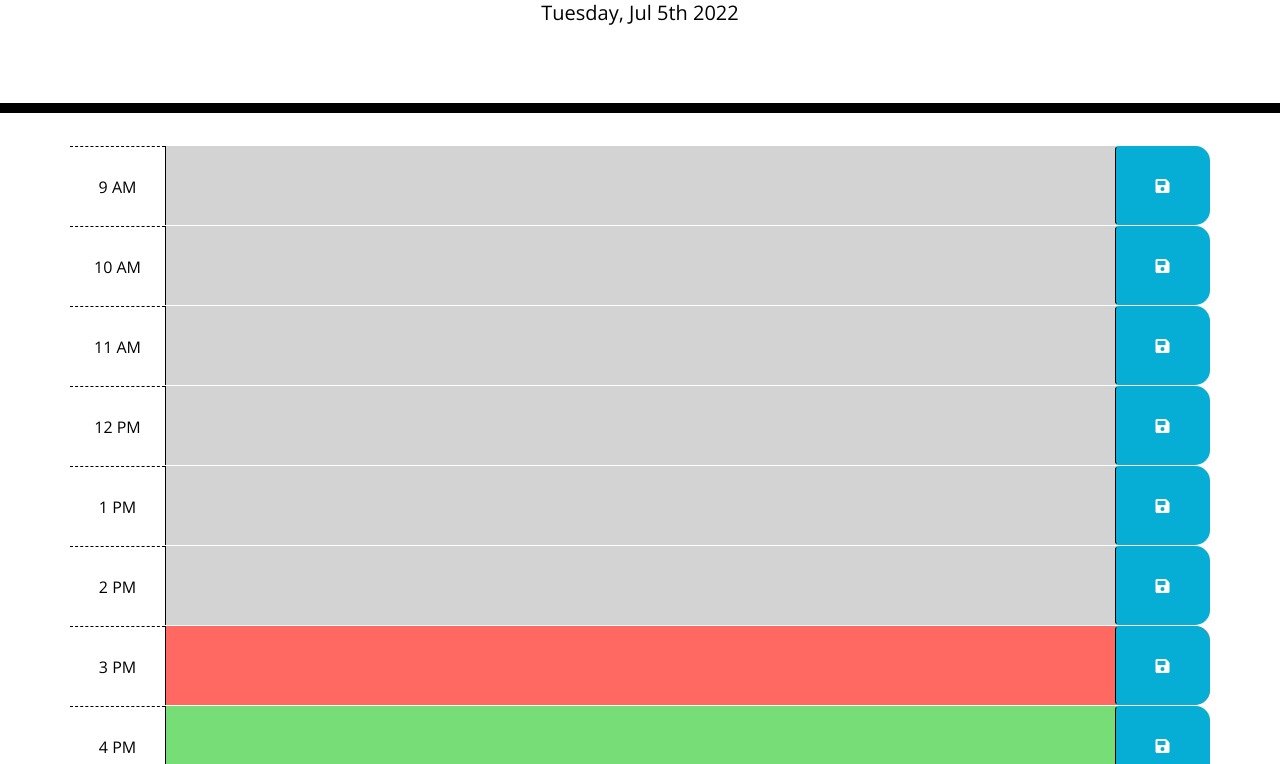
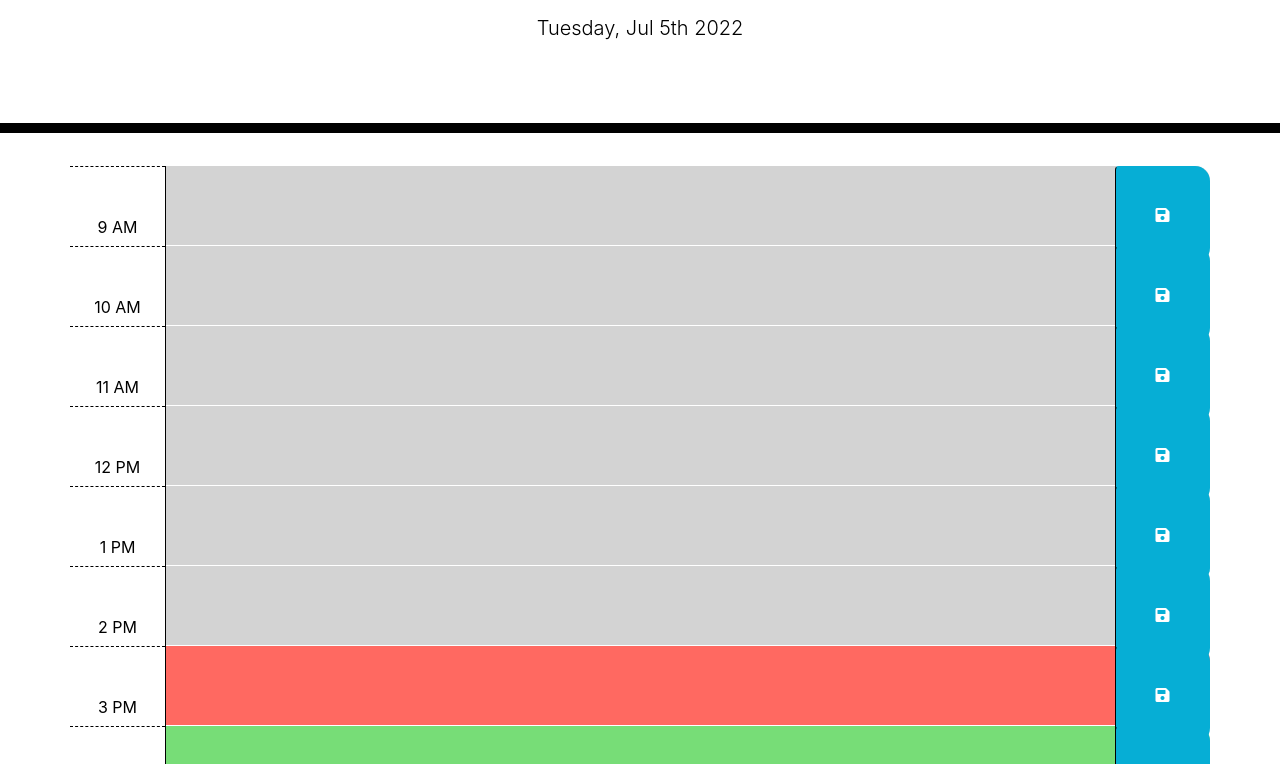
Before and after one commit to Onaysa/work-scehdule-with-JS, a plain HTML site: page index.html in a window 1280 px wide. Shown: the part 191-955 px from the top of the page. Drawn offline with nearby package versions, Linux system fonts and the light colour scheme; files that its build step writes are made by us from their sources; files whose address does not match are found by name.

Commit message:
new changes

```diff
--- a/Assests/style.css
+++ b/Assests/style.css
@@ -1,4 +1,4 @@
-body {
+*body {
     font-family: "Open Sans", sans-serif;
     font-size: 16px;
     line-height: 1;
```
